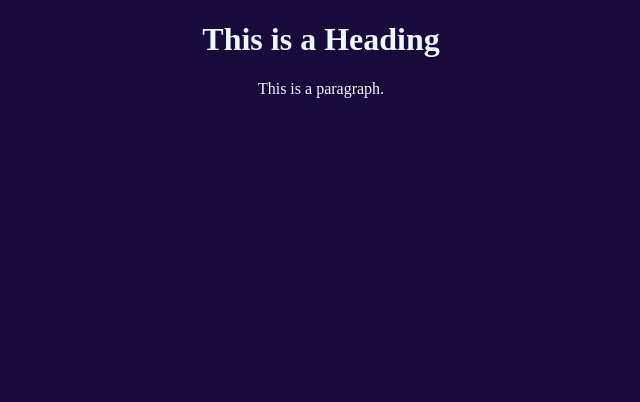
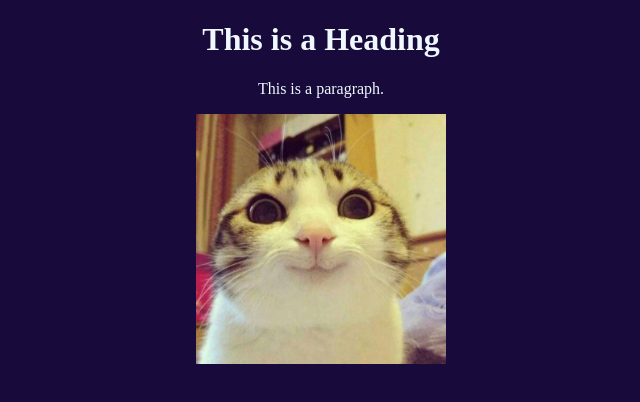
Before and after one commit to Iskachun/test2, a plain HTML site: page index.html in a window 1280 px wide. Shown: the whole page, without its empty margins (319-959 px from the left). Drawn offline with Linux system fonts and the light colour scheme.

Commit message:
added picture

```diff
--- a/index.html
+++ b/index.html
@@ -8,6 +8,7 @@
 
 <h1>This is a Heading</h1>
 <p>This is a paragraph.</p>
+<img src="cat.jpg" width="250">
 
 </body>
 </html>
```
Also changed, not shown: cat.jpg (added).
